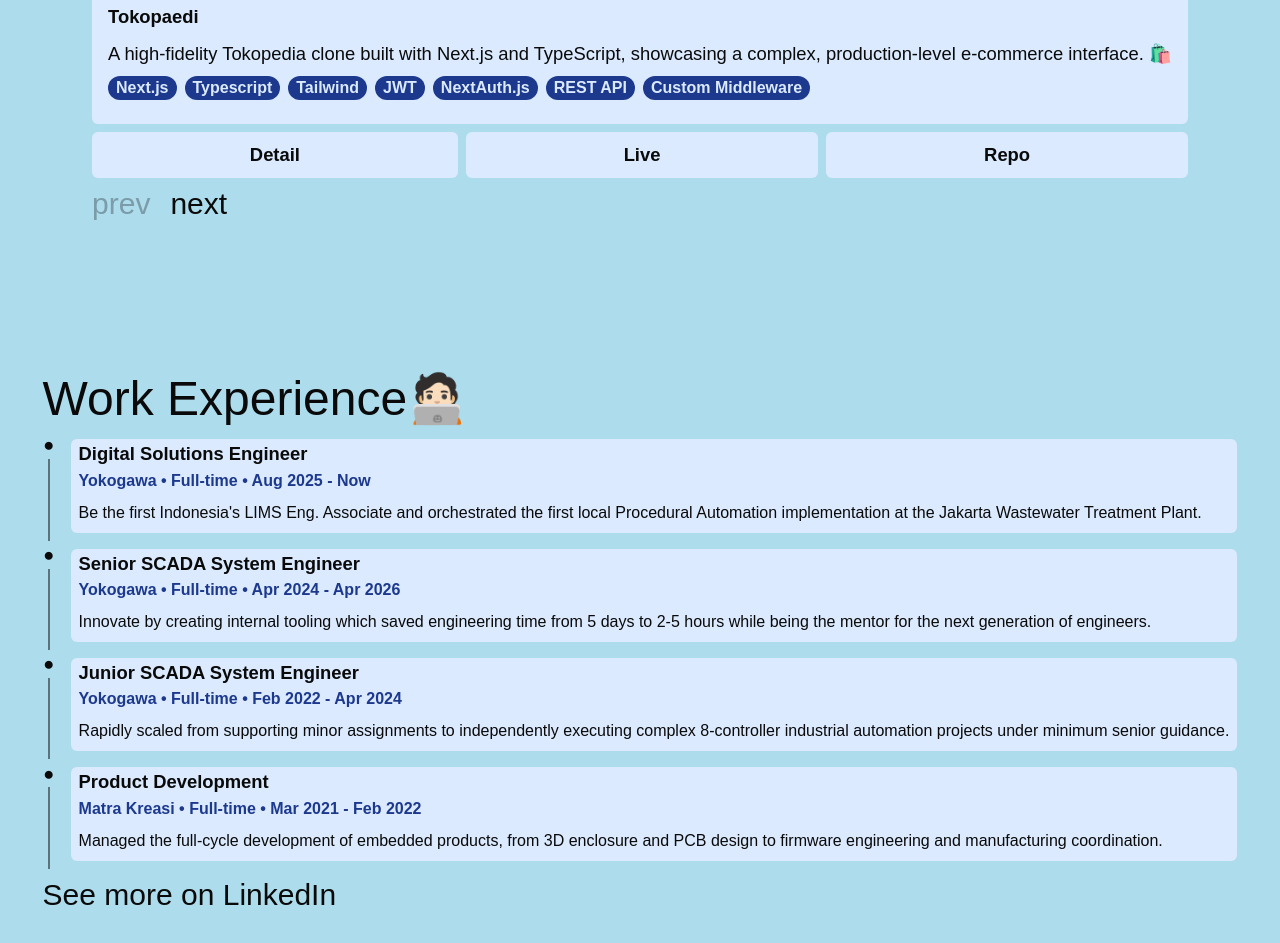
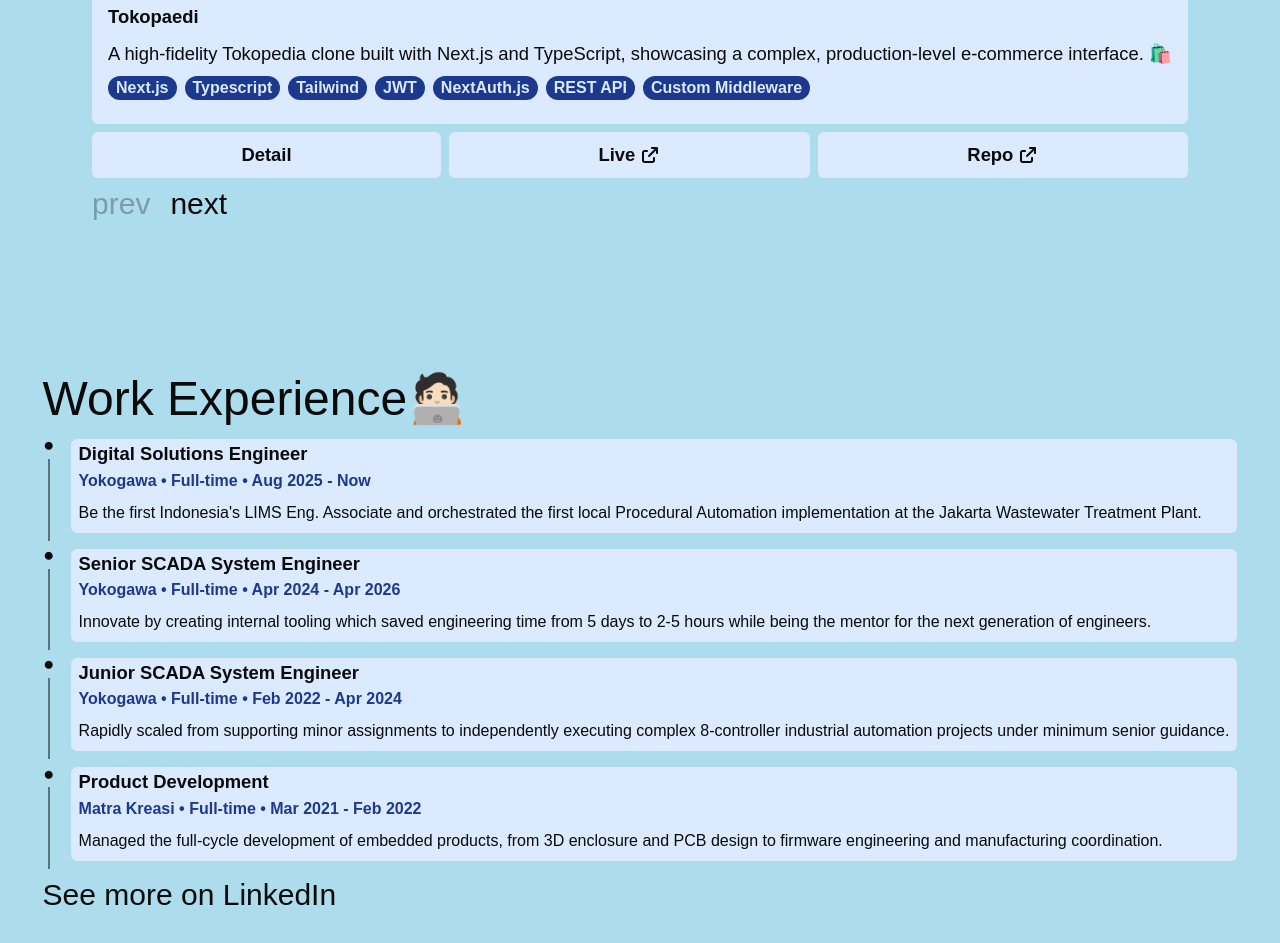
Before and after one commit to kebejoan/bejo-porto, a Next.js app: page / in a window 1280 px wide. Shown: the part 2180-3123 px from the top of the page. Built offline with nearby package versions, Linux system fonts and the light colour scheme; a web font is replaced by a local one.

Commit message:
feat: re-arrange modal layout and disable button when no src"

```diff
--- a/components/ProjectCard.tsx
+++ b/components/ProjectCard.tsx
@@ -4,6 +4,8 @@ import { useState } from "react";
 import { Project } from "@/data/projects";
 import Badge from "./badges";
 import ProjectModal from "./ProjectModal";
+import { FontAwesomeIcon } from "@fortawesome/react-fontawesome";
+import { faArrowUpRightFromSquare } from "@fortawesome/free-solid-svg-icons";
 
 interface ProjectCardProps {
 	data: Project;
@@ -63,18 +65,37 @@ export default function ProjectCard({ data }: ProjectCardProps) {
 					Detail
 				</button>
 				<a
-          href={live}
-          target="_blank"
-          className="bg-bgblue grow rounded-md hover:bg-bgblueflip hover:text-bgblue cursor-pointer text-center py-1 lg:py-2 font-bold"
+					href={live || "#"}
+					target={live ? "_blank" : "_self"}
+					onClick={(e) => !live && e.preventDefault()} // Block navigation if empty
+					className={`grow rounded-md text-center py-1 lg:py-2 font-bold transition-all ${
+						!live
+							? "bg-gray-400 cursor-not-allowed opacity-50"
+							: "bg-bgblue hover:bg-bgblueflip hover:text-bgblue cursor-pointer"
+					}`}
 				>
-          Live
+					Live{"  "}
+					<FontAwesomeIcon
+						className="text-base"
+						icon={faArrowUpRightFromSquare}
+					/>
 				</a>
+
 				<a
-          href={repo}
-          target="_blank"
-          className="bg-bgblue grow rounded-md hover:bg-bgblueflip hover:text-bgblue cursor-pointer text-center py-1 lg:py-2 font-bold"
+					href={repo || "#"}
+					target={repo ? "_blank" : "_self"}
+					onClick={(e) => !repo && e.preventDefault()}
+					className={`grow rounded-md text-center py-1 lg:py-2 font-bold transition-all ${
+						!repo
+							? "bg-gray-400 cursor-not-allowed opacity-50"
+							: "bg-bgblue hover:bg-bgblueflip hover:text-bgblue cursor-pointer"
+					}`}
 				>
-          Repo
+					Repo{"  "}
+					<FontAwesomeIcon
+						className="text-base"
+						icon={faArrowUpRightFromSquare}
+					/>
 				</a>
 			</div>
 			<ProjectModal
--- a/components/ProjectModal.tsx
+++ b/components/ProjectModal.tsx
@@ -15,62 +15,98 @@ export default function ProjectModal({
 }: ProjectModalProps) {
 	if (!isOpen) return null;
 
+	const {
+		title,
+		summary,
+		background,
+		methods,
+		results,
+		responsibility,
+		video,
+		techstack,
+		repo,
+		live,
+	} = project;
+
 	return (
-    <div className="fixed inset-0 z-[10000] flex items-center justify-center p-4">
+		<div className="fixed inset-0 z-[10000] flex items-center justify-center p-4 text-justify text-sm lg:text-base">
 			{/* Backdrop */}
 			<div
-        className="absolute inset-0 bg-black/60 backdrop-blur-sm"
+				className="absolute inset-0 bg-bgblue/40 backdrop-blur-sm"
 				onClick={onClose}
 			/>
 
 			{/* Modal Content */}
-      <div className="relative w-full max-w-2xl max-h-[90vh] overflow-y-auto bg-background border-2 border-bgblue rounded-xl p-6 shadow-2xl no-scrollbar">
+			<div className="relative w-[1024] max-h-[90vh] overflow-y-auto bg-bgblue rounded-xl p-4 shadow-2xl no-scrollbar">
+				<div className="w-full flex justify-between items-center">
+					<h2 className="text-3xl font-pixel mb-4">{title}</h2>
+					<div className="flex items-center flex-end gap-5 ">
+						<a
+							target="_blank"
+							href={repo}
+							className="font-bold text-lg lg:text-xl hover:text-bgblueflip"
+						>
+							Repo
+						</a>
+						<a
+							target="_blank"
+							href={live}
+							className="font-bold text-lg lg:text-xl hover:text-bgblueflip"
+						>
+							Live
+						</a>
 						<button
 							onClick={onClose}
-          className="absolute top-4 right-4 font-pixel text-2xl hover:text-bgblue"
+							className="cursor-pointer font-pixel text-xl lg:text-2xl hover:text-bgblueflip"
 						>
 							[X]
 						</button>
-
-        <h2 className="text-3xl font-pixel mb-4 text-bgblue">
-          {project.title}
-        </h2>
-
-        <div className="space-y-6 font-sans">
-          <section>
-            <h3 className="font-bold text-lg border-b border-bgblue/30 mb-2">
-              Background
-            </h3>
-            <p className="opacity-80">
-              {project.background || "Information coming soon..."}
+					</div>
+				</div>
+				<div className="relative w-full aspect-[16/7] bg-bgblue rounded-md mb-2 overflow-hidden">
+					<video
+						autoPlay
+						muted
+						loop
+						src={video?.[0]?.src || "blank"}
+						className="absolute inset-0 w-full h-full object-cover object-top hover:play"
+					/>
+				</div>
+				<div className="mb-2">
+					<p className="">{summary}</p>
+				</div>
+				<div className="mb-2">
+					<p className="font-bold">Background</p>
+					<p className="">{background}</p>
+				</div>
+				<div className="mb-2">
+					<p className="font-bold">Methods</p>
+					<div>
+						{methods.map((method) => (
+							<p className="" key={method}>
+								• {method}
 							</p>
-          </section>
-
-          <div className="grid grid-cols-1 md:grid-cols-2 gap-4">
-            <section>
-              <h3 className="font-bold text-lg border-b border-bgblue/30 mb-2">
-                Methods
-              </h3>
-              <p className="opacity-80 text-sm">{project.methods}</p>
-            </section>
-            <section>
-              <h3 className="font-bold text-lg border-b border-bgblue/30 mb-2">
-                Results
-              </h3>
-              <p className="opacity-80 text-sm">{project.results}</p>
-            </section>
+						))}
 					</div>
-
-          <section>
-            <h3 className="font-bold text-lg border-b border-bgblue/30 mb-2">
-              My Responsibility
-            </h3>
-            <p className="opacity-80 italic">{project.responsibility}</p>
-          </section>
-
+				</div>
+				<div className="mb-2">
+					<p className="font-bold">Results</p>
+					<div>
+						{results.map((result) => (
+							<p className="" key={result}>
+								• {result}
+							</p>
+						))}
+					</div>
+				</div>
+				<div className="mb-4">
+					<p className="font-bold">Responsibility</p>
+					<p className="">{responsibility}</p>
+				</div>
+				<div>
 					<div className="flex flex-wrap gap-2">
-            {project.techstack.map((tech, i) => (
-              <Badge key={i} text={tech} />
+						{techstack.map((stack) => (
+							<Badge text={stack} key={stack} />
 						))}
 					</div>
 				</div>
```
Lines whose indentation alone changed are shown as unchanged.
